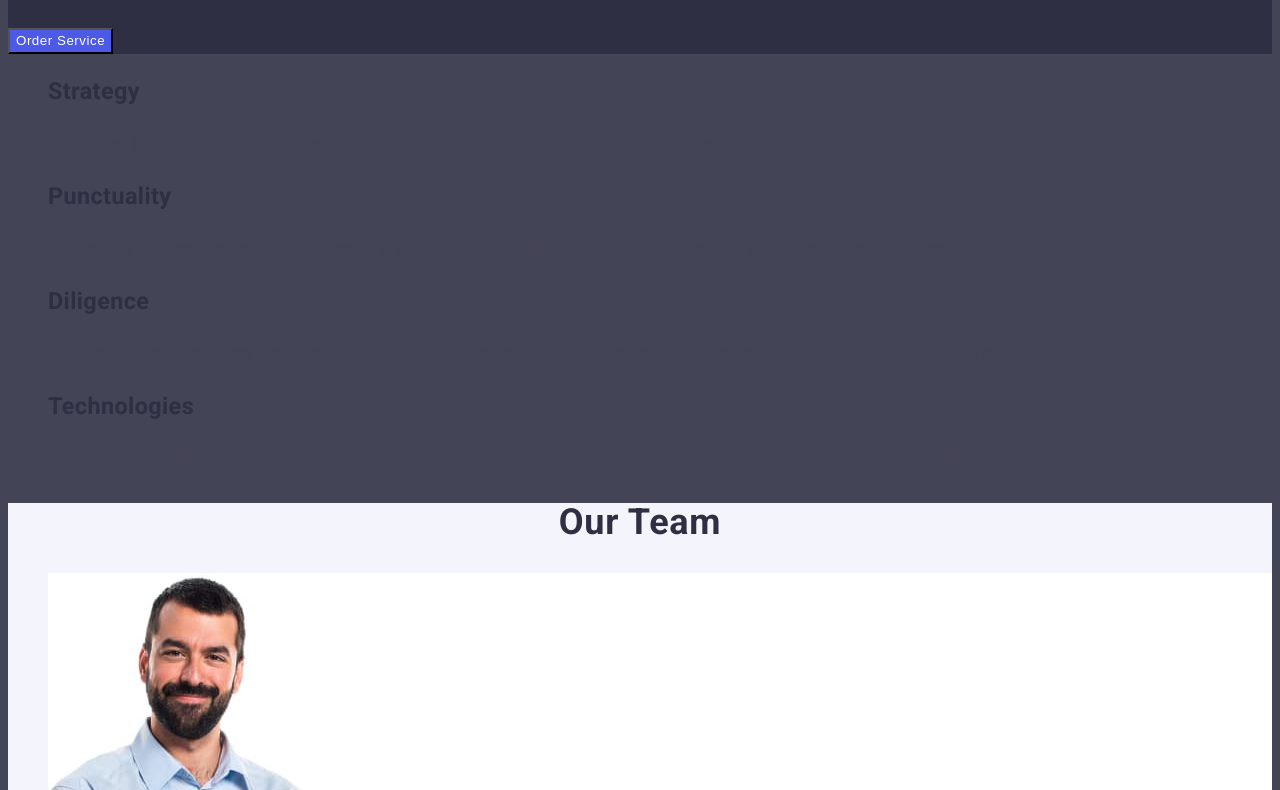
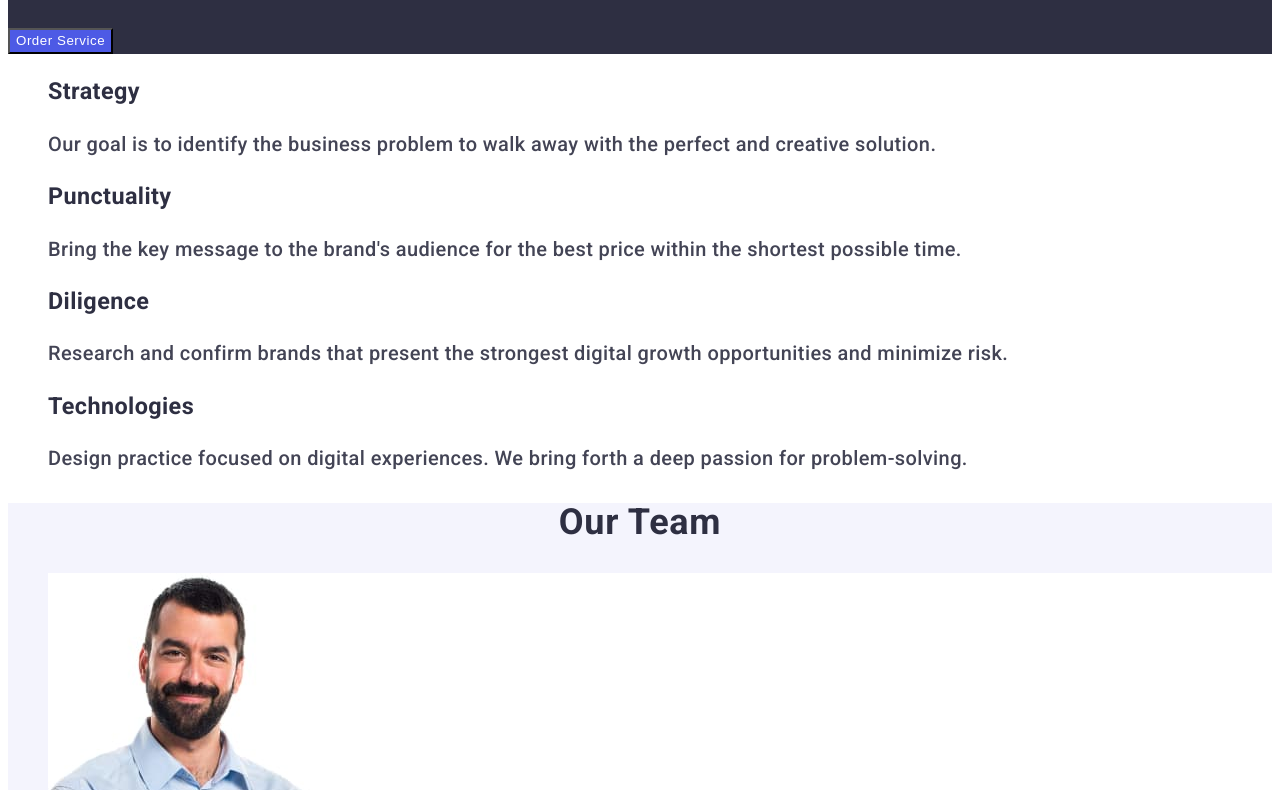
Before and after one commit to Onatiy/Onatiy-goit-markup-hw-02, a plain HTML site: page index.html in a window 1280 px wide. Shown: the part 306-1096 px from the top of the page. Drawn offline with Linux system fonts and the light colour scheme.

Commit message:
change color

```diff
--- a/css/styles.css
+++ b/css/styles.css
@@ -2,7 +2,8 @@
 
 body {
   font-family: "Roboto", sans-serif;
-  background-color: #434455;
+  color: #434455;
+  background-color: #ffffff;
 }
 a {
   text-decoration: none;
```
